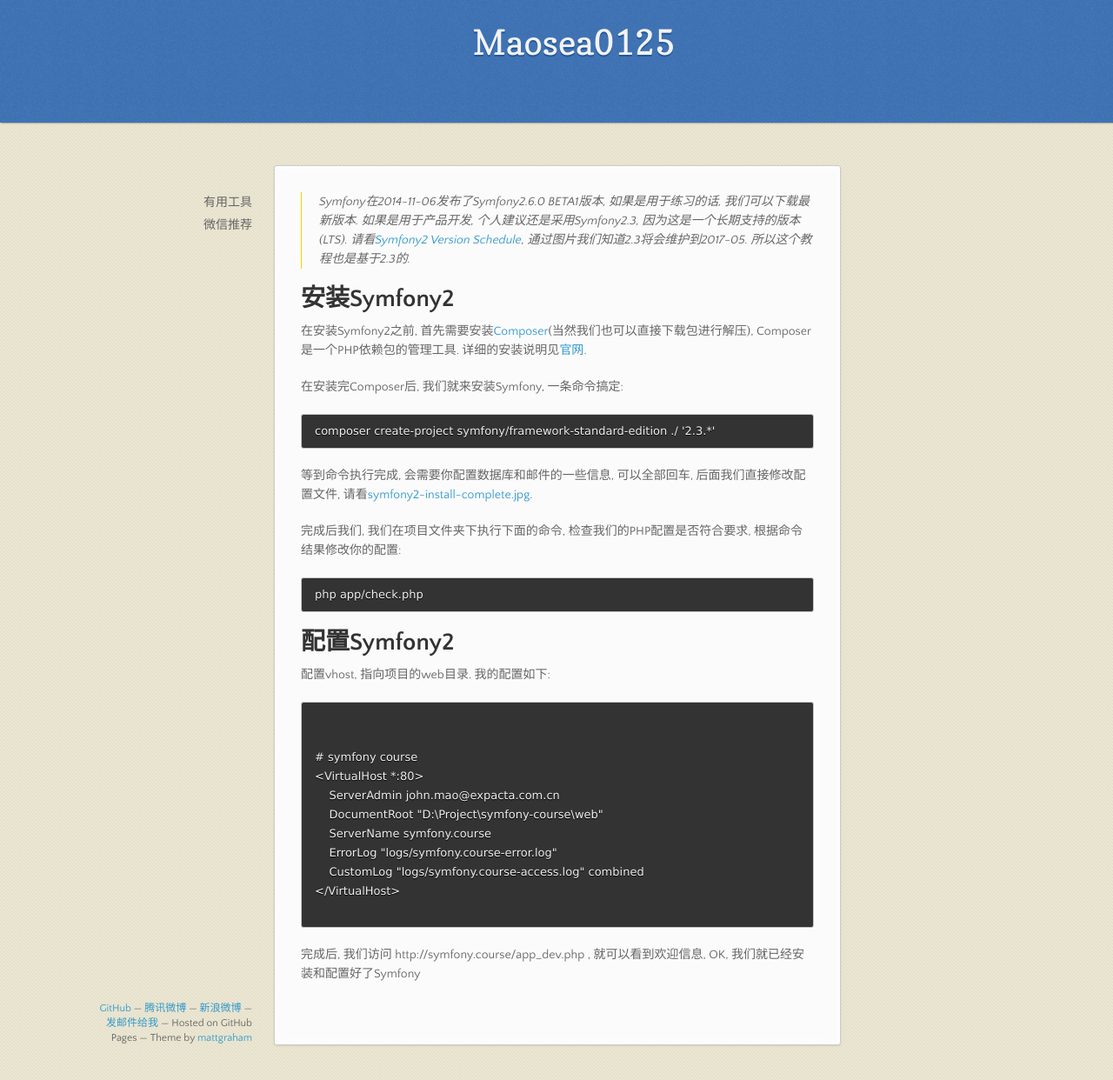
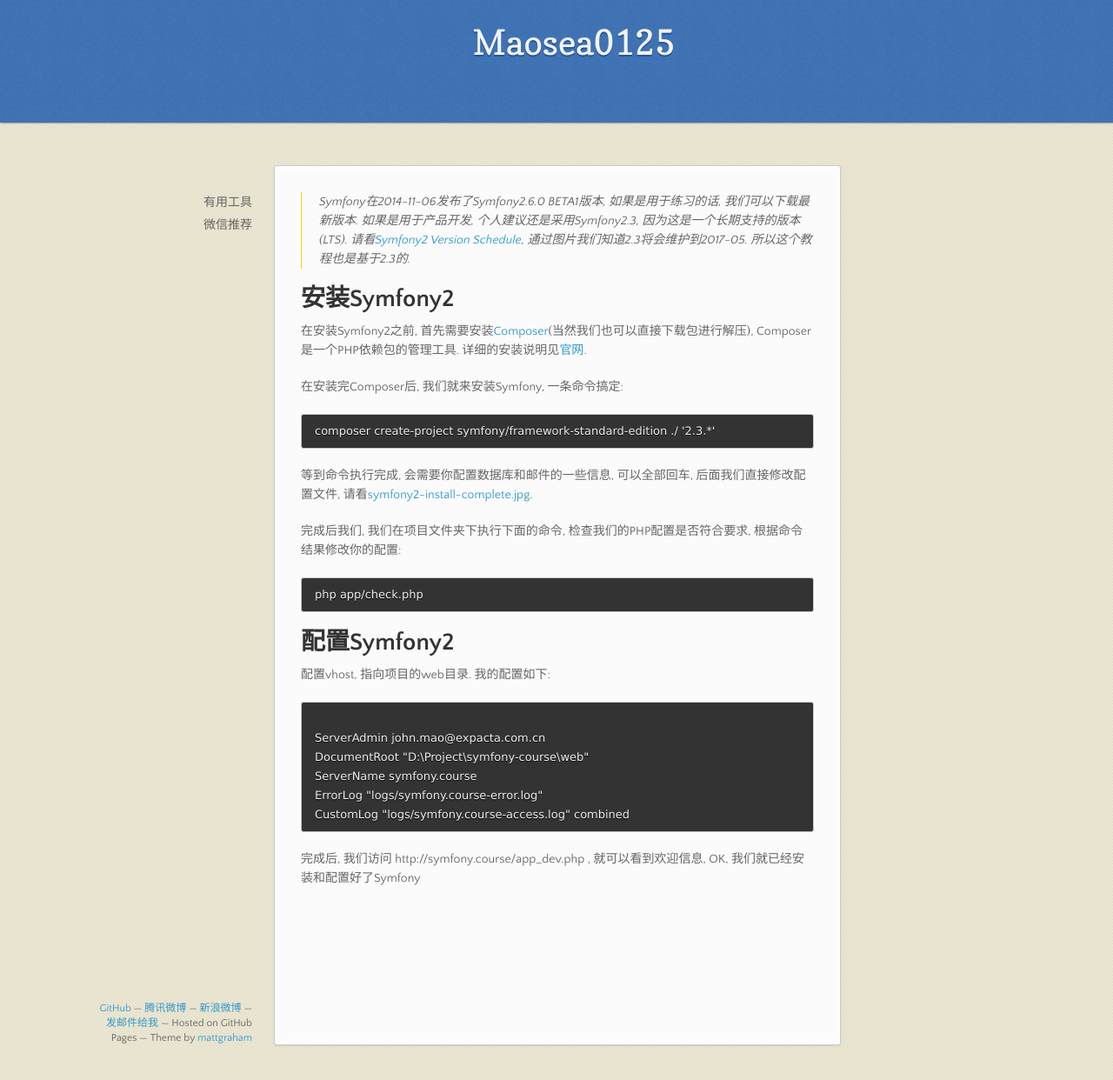
Before and after one commit to maosea0125/maosea0125.github.io, a Jekyll site: the page built from _posts/2014-11-16-symfony2-course01.md, in a window 1280 px wide and 1242 px high. Shown: the whole window at 87% size. Built offline with Jekyll 4.4.1, drawn with Linux system fonts in a browser that asks for light colours; Markdown is read by kramdown in place of the engine named in the settings.

Commit message:
update 2014-11-16-symfony2-course01.md

```diff
--- a/_posts/2014-11-16-symfony2-course01.md
+++ b/_posts/2014-11-16-symfony2-course01.md
@@ -22,16 +22,11 @@
 ============
 配置vhost, 指向项目的web目录. 我的配置如下:
 <pre><code>
-
-#symfony course
-<VirtualHost *:80>
-    ServerAdmin john.mao@expacta.com.cn
-    DocumentRoot "D:\Project\symfony-course\web"
-    ServerName symfony.course
-    ErrorLog "logs/symfony.course-error.log"
-    CustomLog "logs/symfony.course-access.log" combined
-</VirtualHost>
-
+ServerAdmin john.mao@expacta.com.cn
+DocumentRoot "D:\Project\symfony-course\web"
+ServerName symfony.course
+ErrorLog "logs/symfony.course-error.log"
+CustomLog "logs/symfony.course-access.log" combined
 </code></pre>
 
 完成后, 我们访问 http://symfony.course/app_dev.php , 就可以看到欢迎信息, OK, 我们就已经安装和配置好了Symfony
```
